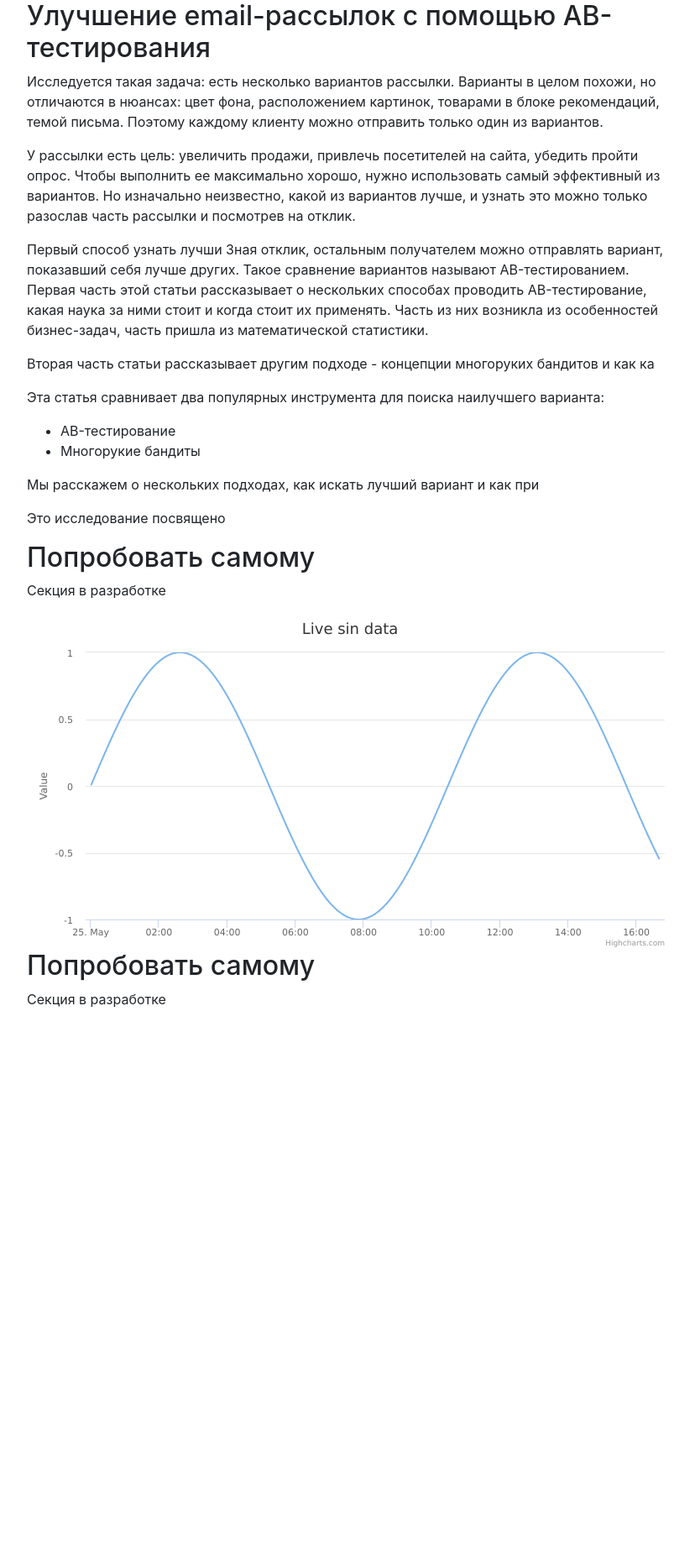
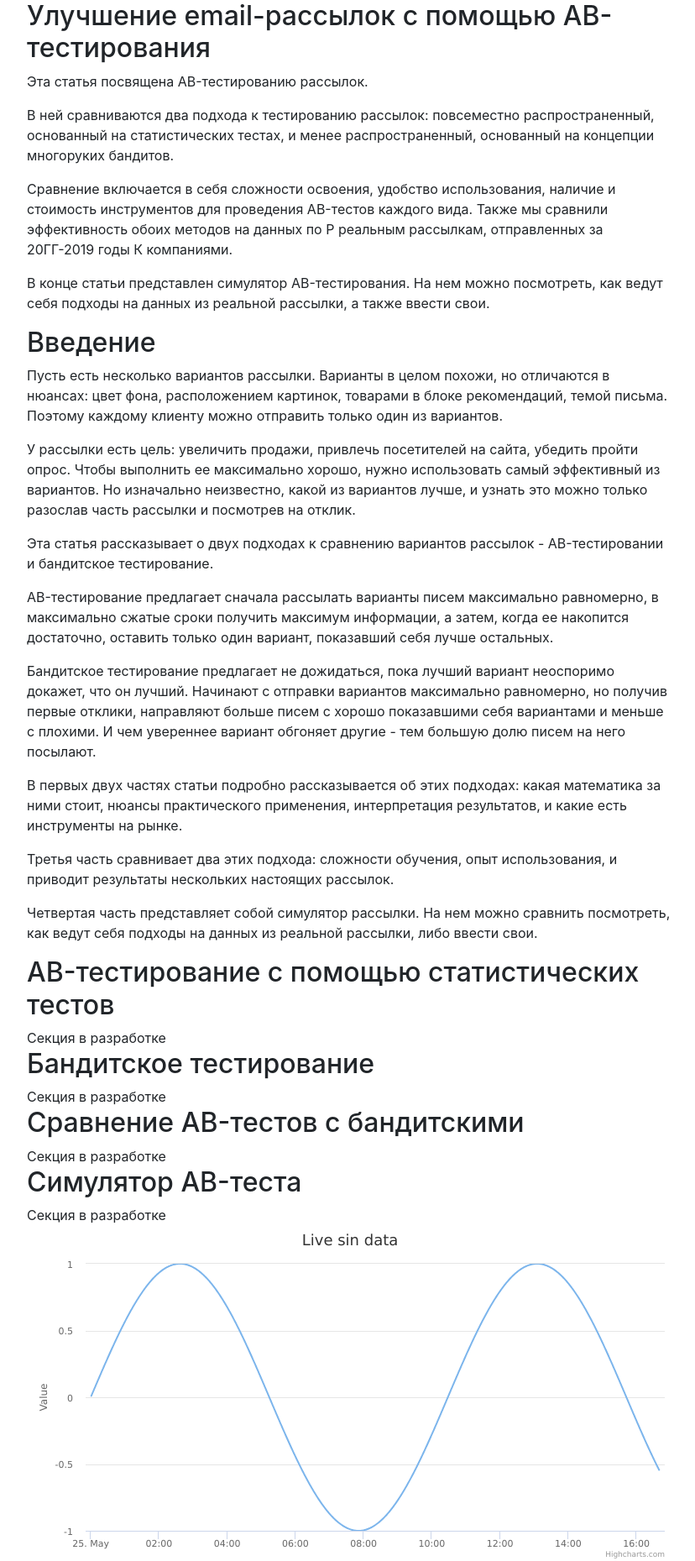
Before and after one commit to victordremov/ab-testing-strategies-website, a Django app: page /landing/ in a window 1280 px wide. Shown: the part 144-2003 px from the top of the page at 84% size, without its empty margins (223-1051 px from the left). Before the commit the page ends 1344 px from the top, so only its background shows below. Run offline with Django 3.2, Linux system fonts and the light colour scheme; some libraries are stand-ins or nearby versions.

Commit message:
написал abstract

```diff
--- a/landing/templates/landing/landing.html
+++ b/landing/templates/landing/landing.html
@@ -6,48 +6,84 @@
 {% endblock header %}
 
 {% block content %}
-    <section>
+    <section id="abstract">
         <header><h2>Улучшение email-рассылок с помощью AB-тестирования</h2></header>
         <p>
-            Исследуется такая задача: есть несколько вариантов рассылки.
+            Эта статья посвящена AB-тестированию рассылок.
+        </p>
+        <p>
+            В ней сравниваются два подхода к тестированию рассылок: повсеместно распространенный, основанный на
+            статистических тестах, и менее распространенный, основанный на концепции многоруких бандитов.
+        </p>
+        <p>
+            Сравнение включается в себя сложности освоения, удобство использования, наличие и стоимость инструментов для
+            проведения AB-тестов каждого вида.
+            Также мы сравнили эффективность обоих методов на данных по Р реальным рассылкам, отправленных за 20ГГ-2019
+            годы К компаниями.
+        </p>
+        <p>
+            В конце статьи представлен симулятор AB-тестирования.
+            На нем можно посмотреть, как ведут себя подходы на данных из реальной рассылки, а также ввести свои.
+        </p>
+    </section>
+    <section id="introduction">
+        <header><h2>Введение</h2></header>
+        <!--Тут нужно поживее расписать, а то как в учебнике!-->
+        <p>
+            Пусть есть несколько вариантов рассылки.
             Варианты в целом похожи, но отличаются в нюансах: цвет фона, расположением картинок, товарами в блоке
             рекомендаций, темой письма. Поэтому каждому клиенту можно отправить только один из вариантов.
         </p>
         <p>
             У рассылки есть цель: увеличить продажи, привлечь посетителей на сайта, убедить пройти опрос.
             Чтобы выполнить ее максимально хорошо, нужно использовать самый эффективный из вариантов.
-            Но изначально неизвестно, какой из вариантов лучше, и узнать это можно только разослав часть рассылки и посмотрев на отклик.
+            Но изначально неизвестно, какой из вариантов лучше, и узнать это можно только разослав часть рассылки и
+            посмотрев на отклик.
         </p>
         <p>
-            Первый способ узнать лучши
-            Зная отклик, остальным получателем можно отправлять вариант, показавший себя лучше других.
-            Такое сравнение вариантов называют AB-тестированием.
-            Первая часть этой статьи рассказывает о нескольких способах проводить AB-тестирование, какая наука за ними стоит и когда стоит их применять.
-            Часть из них возникла из особенностей бизнес-задач, часть пришла из математической статистики.
+            Эта статья рассказывает о двух подходах к сравнению вариантов рассылок - AB-тестировании и бандитское
+            тестирование.
         </p>
         <p>
-            Вторая часть статьи рассказывает другим подходе - концепции многоруких бандитов и как ка
-        </p>
-        <p>Эта статья сравнивает два популярных инструмента для поиска наилучшего варианта:</p>
-        <ul>
-            <li>AB-тестирование</li>
-            <li>Многорукие бандиты</li>
-        </ul>
-        <p>
-            Мы расскажем о нескольких подходах, как искать лучший вариант и как при
+            AB-тестирование предлагает сначала рассылать варианты писем максимально равномерно, в максимально сжатые
+            сроки получить максимум информации, а затем, когда ее накопится достаточно, оставить только один вариант,
+            показавший себя лучше остальных.
         </p>
         <p>
-            Это исследование посвящено
+            Бандитское тестирование предлагает не дожидаться, пока лучший вариант неоспоримо докажет, что он лучший.
+            Начинают с отправки вариантов максимально равномерно, но получив первые отклики, направляют больше писем с
+            хорошо показавшими себя вариантами и меньше с плохими.
+            И чем увереннее вариант обгоняет другие - тем большую долю писем на него посылают.
+        </p>
+        <p>
+            В первых двух частях статьи подробно рассказывается об этих подходах: какая математика
+            за ними стоит, нюансы практического применения, интерпретация результатов, и какие есть инструменты на
+            рынке.
+        </p>
+        <p>
+            Третья часть сравнивает два этих подхода: сложности обучения, опыт использования, и приводит результаты
+            нескольких настоящих рассылок.
+        </p>
+        <p>
+            Четвертая часть представляет собой симулятор рассылки.
+            На нем можно сравнить посмотреть, как ведут себя подходы на данных из реальной рассылки, либо ввести свои.
         </p>
     </section>
     <section>
-        <header><h2>Попробовать самому</h2></header>
-        <p>Секция в разработке</p>
-        <div id="ctr-plot"></div>
+        <header><h2>AB-тестирование с помощью статистических тестов</h2></header>
+        Секция в разработке
     </section>
     <section>
-        <header><h2>Попробовать самому</h2></header>
-        <p>Секция в разработке</p>
+        <header><h2>Бандитское тестирование</h2></header>
+        Секция в разработке
+    </section>
+    <section>
+        <header><h2>Сравнение AB-тестов с бандитскими</h2></header>
+        Секция в разработке
+    </section>
+    <section id="simulator">
+        <header><h2>Симулятор AB-теста</h2></header>
+        Секция в разработке
         <div id="ctr-plot"></div>
     </section>
 
```
